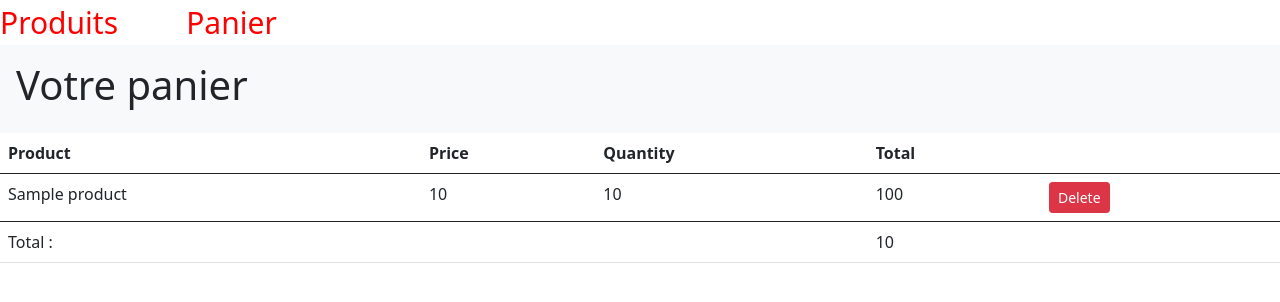
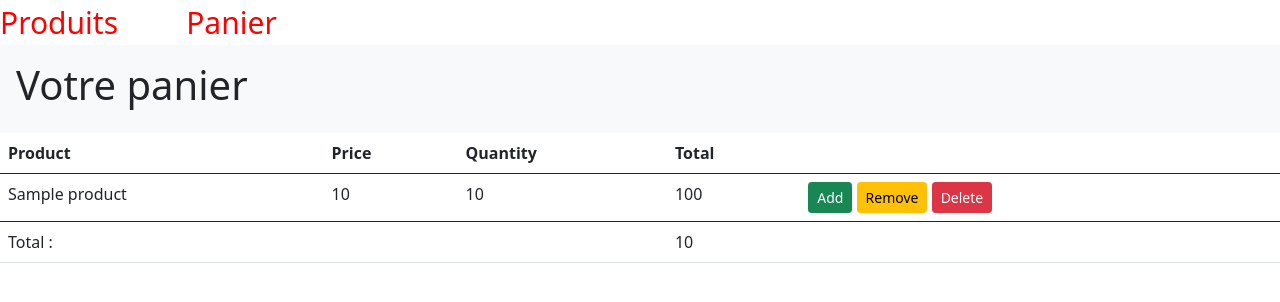
Before and after one commit to Julien-rtg/test_symfony_cart, a Symfony app: template templates/cart/index.html.twig in a window 1280 px wide. Shown: the top 302 px of the page. Run offline with Twig, Linux system fonts and the light colour scheme; the template is opened without the code that fills it: most values are stand-ins (such as "Sample title", 1, 10 or a date in 2020); some libraries are stand-ins or nearby versions.

Commit message:
adding remove features

```diff
--- a/templates/cart/index.html.twig
+++ b/templates/cart/index.html.twig
@@ -27,7 +27,9 @@
                         <td>{{ item.quantity }}</td>
                         <td>{{ item.product.price * item.quantity }}</td>
                         <td>
-                            <a href="{{ path('cart_remove', {'id': item.product.id}) }}" class="btn btn-danger btn-sm">Delete</a>
+                            <a href="{{ path('cart_add', {'id': item.product.id}) }}" class="btn btn-success btn-sm">Add</a>
+                            <a href="{{ path('cart_remove', {'id': item.product.id}) }}" class="btn btn-warning btn-sm">Remove</a>
+                            <a href="{{ path('cart_delete', {'id': item.product.id}) }}" class="btn btn-danger btn-sm">Delete</a>
                         </td>
                     </tr>
                 {% endfor %}
```
Also changed, not shown: src/Controller/CartController.php (+12 -1 lines), src/Service/Cart/CartService.php (+16 -2 lines).
